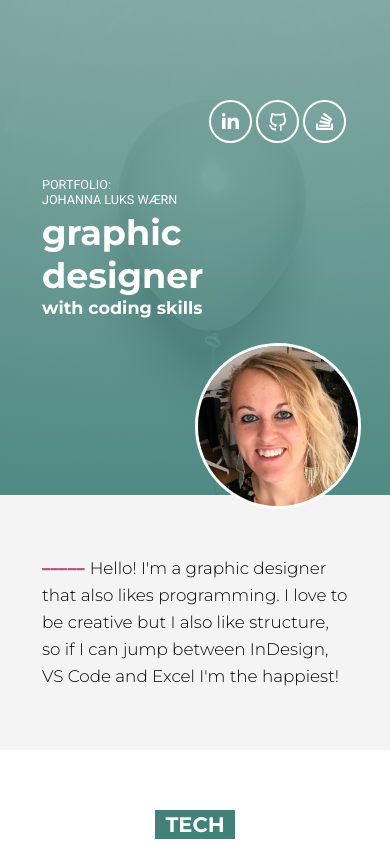
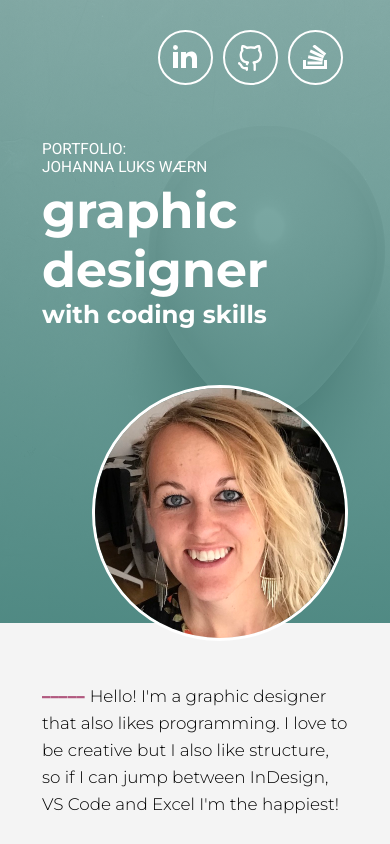
Before and after one commit to johannawaern/Portfolio, a plain HTML site: page index.html in a window 390 px wide. Shown: the top 844 px of the page. Drawn offline with Linux system fonts and the light colour scheme.

Commit message:
update media queries

```diff
--- a/style.css
+++ b/style.css
@@ -99,7 +99,7 @@ header {
 
 .social-media {
   display: flex;
-  justify-content: space-around;
+  justify-content: center;
   margin: 30px 0 130px;
 }
 
@@ -114,6 +114,7 @@ header {
   width: 25px;
   height: 25px;
   padding: 13px;
+  margin: 0 5px;
 }
 
 .profile-picture {
@@ -275,6 +276,7 @@ header {
 .toolbox,
 .more {
   margin: 6px;
+  width: 30%;
 }
 
 .for-more {
@@ -346,12 +348,16 @@ footer a {
     font-size: 14px;
   }
 
+  .hero-content {
+    align-items: flex-start;
+  }
+
   h1 {
-    font-size: 0.9em;
+    font-size: 1.1em;
   }
 
   .tagline {
-    font-size: 2.5em;
+    font-size: 3.5em;
   }
 
   h2 {
@@ -378,31 +384,20 @@ footer a {
 
   .intro {
     max-width: 50%;
+    margin-top: 140px;
   }
 
   .profile {
+    display: flex;
+    flex-direction: column;
+    align-items: flex-end;
     max-width: 50%;
     margin-bottom: -18px;
   }
 
   .social-media {
     justify-content: flex-end;
-    margin: 100px 0 200px;
-  }
-
-  .social-media img {
-    width: 17px;
-  }
-
-  .social-media a {
-    width: 17px;
-    height: 17px;
-    padding: 11px;
-    margin: 0 2px;
-  }
-
-  .profile-picture {
-    height: 160px;
+    margin-bottom: 300px;
   }
 
   .section {
```
